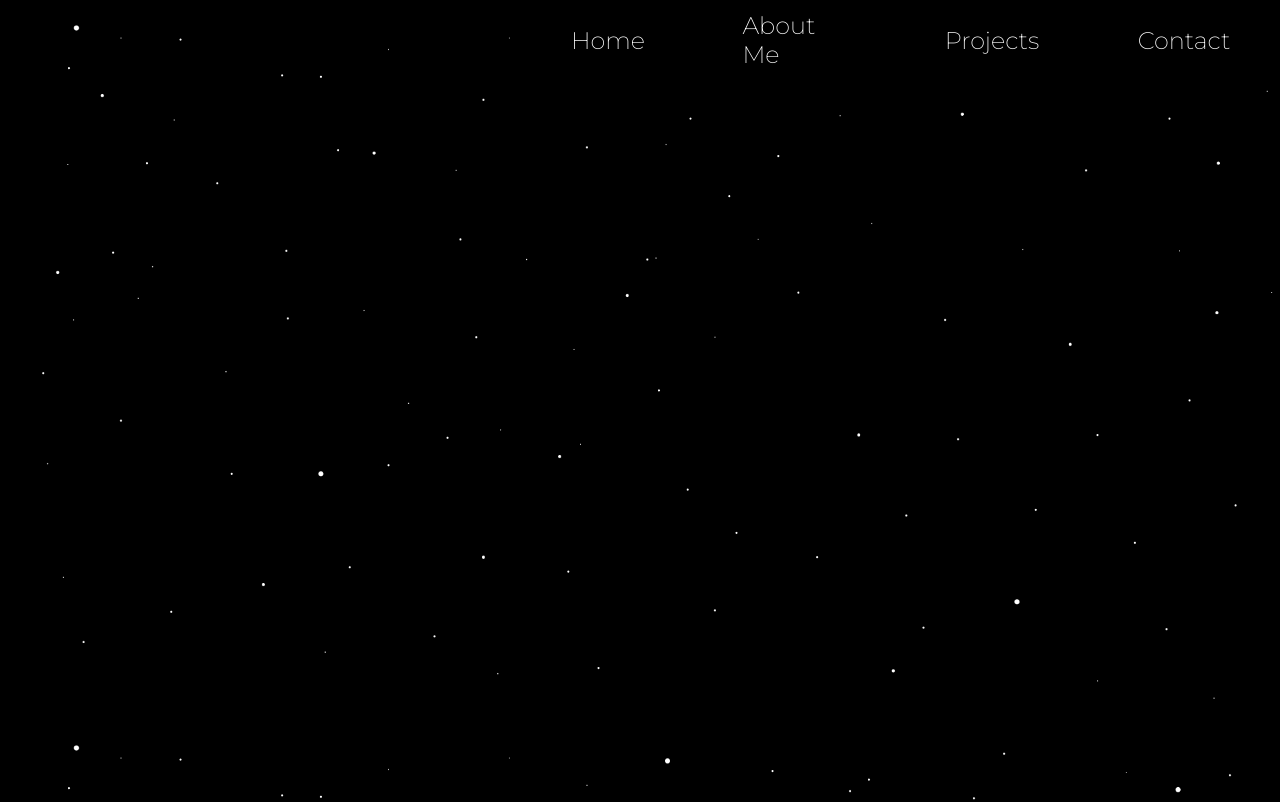
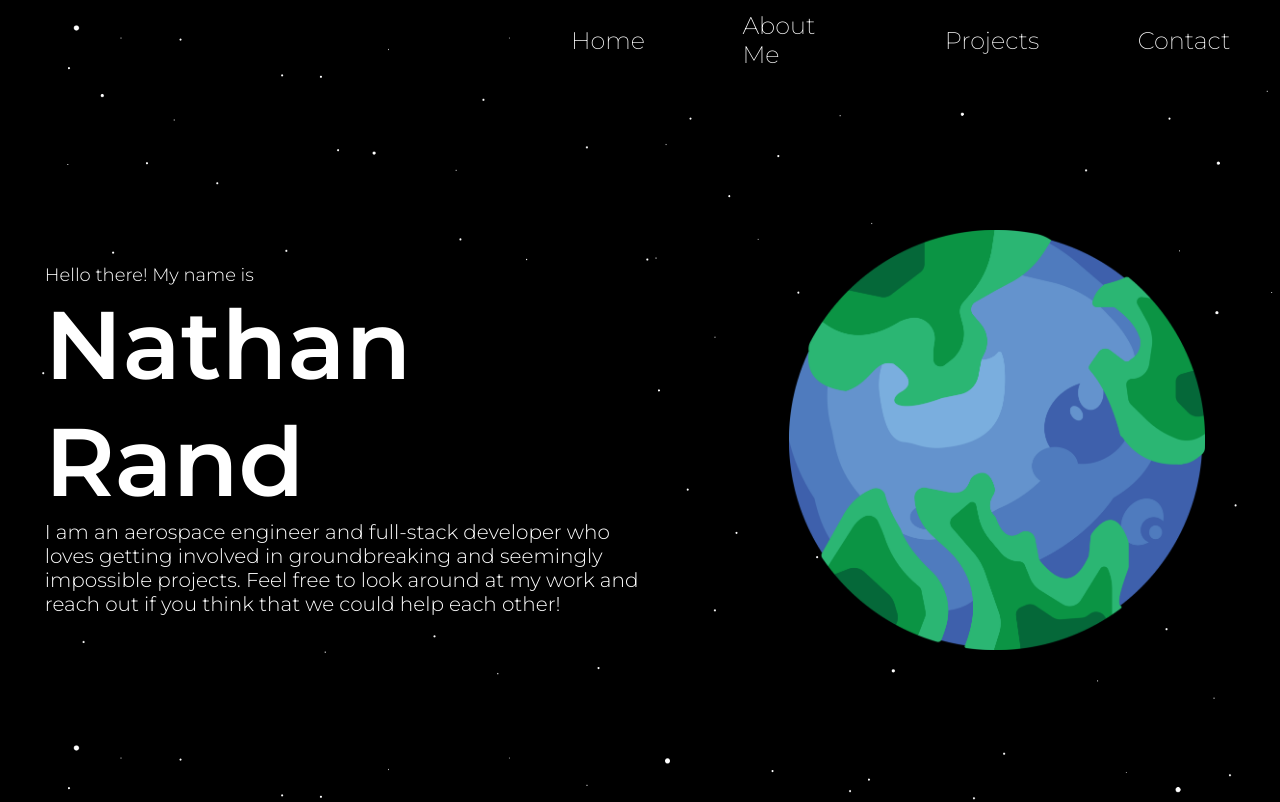
Before and after one commit to Nador02/nathanrand.dev, a React (Create React App) app: page / in a window 1280 px wide. Shown: the top 802 px of the page. Built offline with nearby package versions, Linux system fonts and the light colour scheme.

Commit message:
Got the planet row basic framework set up. Next I need to create the button component and then start adding my animations with GSAP :D

```diff
--- a/src/components/PlanetRow/PlanetRow.js
+++ b/src/components/PlanetRow/PlanetRow.js
@@ -1,9 +1,35 @@
-import { PlanetRowContainer } from "./planetRowStyles"
+import { PlanetRowContainer, Content, Graphics, TopText, MiddleText, BottomText, Planet } from "./planetRowStyles"
+import PropTypes from 'prop-types'
 
-export const PlanetRow = () => {
+export const PlanetRow = ({ topTextContent, middleTextContent, bottomTextContent, buttonContent, planet, mirrored }) => {
   return (
     <PlanetRowContainer>
-
+      <Content mirrored={mirrored}>
+        { topTextContent !== "" ? <TopText>{topTextContent}</TopText> : null}
+        { middleTextContent !== "" ? <MiddleText>{middleTextContent}</MiddleText> : null}
+        { bottomTextContent !== "" ? <BottomText>{bottomTextContent}</BottomText> : null}
+      </Content>
+      <Graphics mirrored={mirrored}>
+        <Planet src={planet}></Planet>
+      </Graphics>
     </PlanetRowContainer>
   )
 }
+
+PlanetRow.defaultProps = {
+  topTextContent: "",
+  middleTextContent: "",
+  bottomTextContent: "",
+  buttonContent: "",
+  planetPath: "",
+  mirrored: false,
+}
+
+PlanetRow.propTypes = {
+  topTextContent: PropTypes.string,
+  middleTextContent: PropTypes.string,
+  bottomTextContent: PropTypes.string,
+  buttonContent: PropTypes.string,
+  planetPath: PropTypes.string,
+  mirrored: PropTypes.bool,
+}
--- a/src/components/PlanetRow/planetRowStyles.js
+++ b/src/components/PlanetRow/planetRowStyles.js
@@ -7,4 +7,61 @@ export const PlanetRowContainer = styled.div`
     height:90vh;
     max-height:90vh;
     grid-template-columns:3.5% 46.5% 46.5% 3.5%;
+    grid-template-rows: 100%;
 `;
+
+export const Content = styled.div`
+    width:100%;
+    height:100%;
+    display:flex;
+    flex-direction:column;
+    justify-content: center;
+    align-items: center;
+    grid-column: ${props => props.mirrored ? '3/4' : '2/3'};
+`;
+
+export const Graphics = styled.div`
+    position:relative;
+    width:100%;
+    height:100%;
+    display:flex;
+    flex-direction:column;
+    justify-content: center;
+    align-items: ${props => props.mirrored ? 'flex-start' : 'flex-end'};
+    grid-column: ${props => props.mirrored ? '2/3' : '3/4'};
+    grid-row:1/2;
+`;
+
+export const TopText = styled.div`
+    width:100%;
+    height:auto;
+    color:white;
+    background-color:black;
+    font-size:2.25vmin;
+    font-weight:300;
+`;
+
+export const MiddleText = styled.div`
+    width:100%;
+    height:auto;
+    color:white;
+    background-color:black;
+    font-size:12vmin;
+    font-weight:600;
+`;
+
+export const BottomText = styled.div`
+    width:100%;
+    height:auto;
+    color:white;
+    background-color:black;
+    font-size:2.5vmin;
+    font-weight:300;
+`;
+
+export const Planet = styled.img`
+    width:80%;
+    height:auto;
+    padding: 0 5%;
+    box-sizing: border-box;
+`;
--- a/src/pages/Home/Home.js
+++ b/src/pages/Home/Home.js
@@ -1,6 +1,8 @@
 import { Header } from "../../components/Header/Header"
 import { PlanetRow } from "../../components/PlanetRow/PlanetRow";
 import { HomeContainer } from "./homeStyles"
+import Earth from "../../img/Earth.png"
+import AboutMePlanet from "../../img/About-Me-Planet.png"
 
 export const Home = () => {
   //Defines the header items used within the Home Page's Header
@@ -30,8 +32,8 @@ export const Home = () => {
   return (
     <HomeContainer>
       <Header navItems={headerItems}></Header>
-      <PlanetRow></PlanetRow>
-      <PlanetRow></PlanetRow>
+      <PlanetRow topTextContent="Hello there! My name is" middleTextContent="Nathan Rand" bottomTextContent="I am an aerospace engineer and full-stack developer who loves getting involved in groundbreaking and seemingly impossible projects. Feel free to look around at my work and reach out if you think that we could help each other!" planet={Earth}></PlanetRow>
+      <PlanetRow topTextContent="So this part is all..." middleTextContent="About Me" bottomTextContent="Here's where you can find out about what I'm good at, where my experience lies, and what I love to do. This is me in full, a picture of what I will bring to any team I am apart of." mirrored={true} planet={AboutMePlanet}></PlanetRow>
     </HomeContainer>
   )
 }
```
Also changed, not shown: src/components/Button/Button.js (added), src/components/Button/styleButton.js (added).
